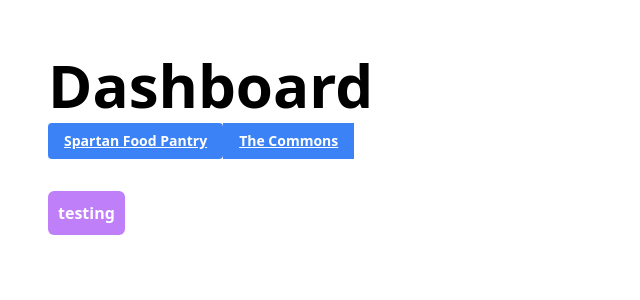
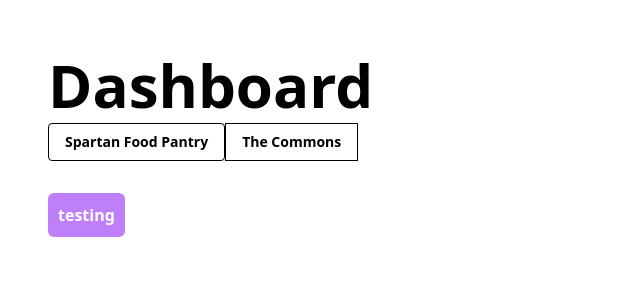
Before and after one commit to S23-PNM/web-ui, a Next.js app: page / in a window 1280 px wide. Shown: the top 300 px of the page, without its empty margins (0-640 px from the left). Built offline with nearby package versions, Linux system fonts and the light colour scheme.

Commit message:
Hover color

```diff
--- a/src/components/location-tab.js
+++ b/src/components/location-tab.js
@@ -1,6 +1,6 @@
 function LocationTab(props) {
     return (
-        <div className="inline-block bg-blue-600 rounded-full text-white font-bold" style={{padding: '10px'}}>
+        <div className="inline-block shadow-xl bg-blue-600 rounded-full text-white font-bold" style={{padding: '10px'}}>
             {props.title}
         </div>
     )
--- a/src/pages/index.js
+++ b/src/pages/index.js
@@ -6,8 +6,8 @@ export default function Home() {
   return (
     <main>
       <h1 className="text-6xl leading-tight font-bold">Dashboard</h1>
-      <button className="text-sm font-bold underline mb-4 rounded bg-blue-500 text-white py-2 px-4">Spartan Food Pantry</button>
-      <button className="text-sm font-bold underline mb-4 rounded bg-blue-500 text-white py-2 px-4 rounded-none">The Commons</button>
+      <button className="text-sm font-bold mb-4 rounded border border-black text-black py-2 px-4 hover:bg-black hover:text-white transition-colors duration-200">Spartan Food Pantry</button>
+      <button className="text-sm font-bold mb-4 rounded border border-black text-black py-2 px-4 rounded-none hover:bg-black hover:text-white transition-colors duration-200">The Commons</button>
       <div className="mt-4">
         <StatusTab title="testing" />
       </div>
```
